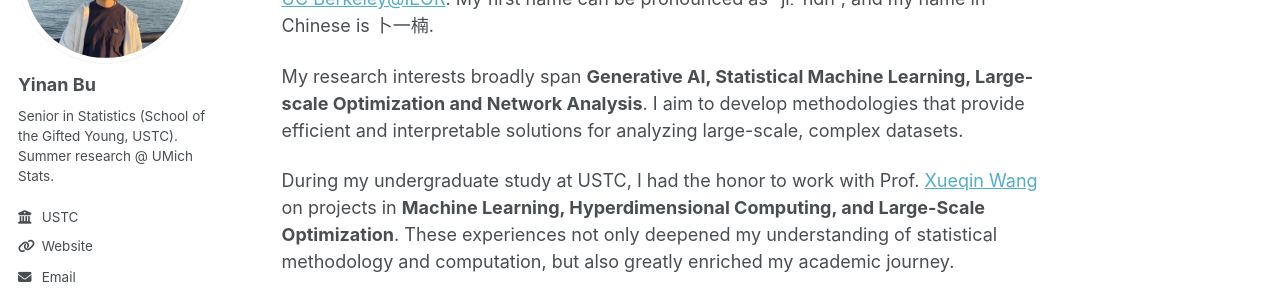
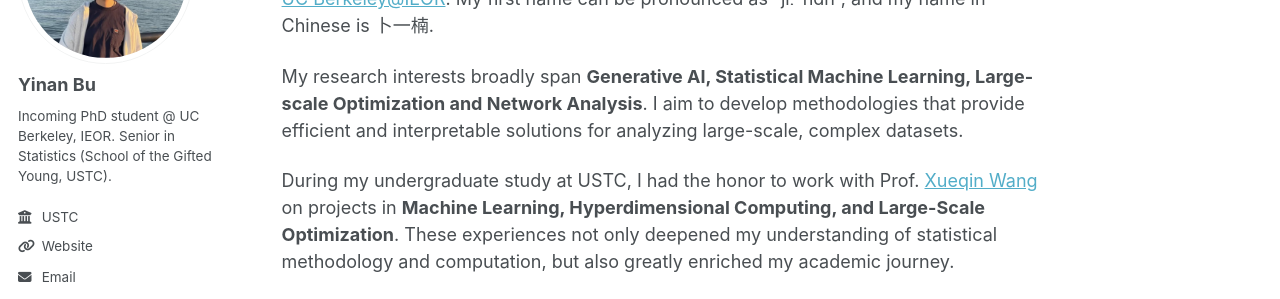
Before and after one commit to yinanbu/yinanbu.github.io, a Jekyll site: the page built from _pages/about.md, in a window 1280 px wide. Shown: the part 210-509 px from the top of the page. Built offline with Jekyll 4.4.1, drawn with Linux system fonts in a browser that asks for light colours; a script that is not in the unit is left out.

Commit message:
Update _config.yml

```diff
--- a/_config.yml
+++ b/_config.yml
@@ -26,7 +26,7 @@ author:
   avatar           : "profile.png"
   name             : "Yinan Bu"
   pronouns         : # example: "she/her"
-  bio              : "Senior in Statistics (School of the Gifted Young, USTC). \n Summer research @ UMich Stats."
+  bio              : "Incoming PhD student @ UC Berkeley, IEOR. \n Senior in Statistics (School of the Gifted Young, USTC)."
   # location         : ""
   employer         : "USTC"
   uri              : "yinanbu.github.io"# URL
```
